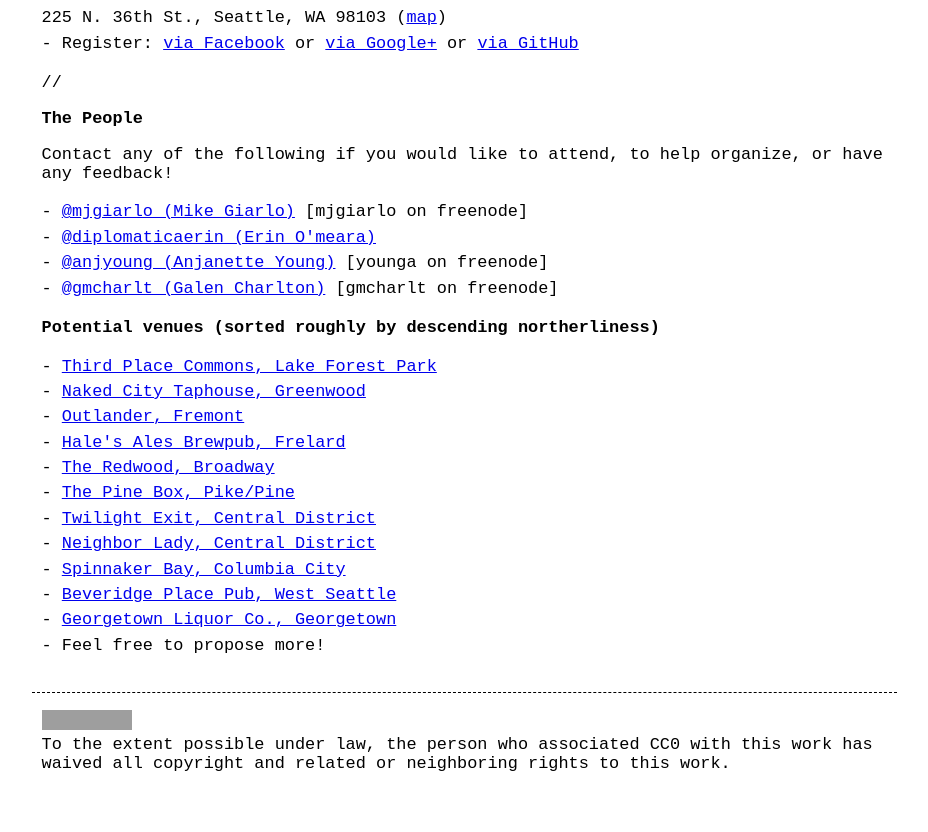
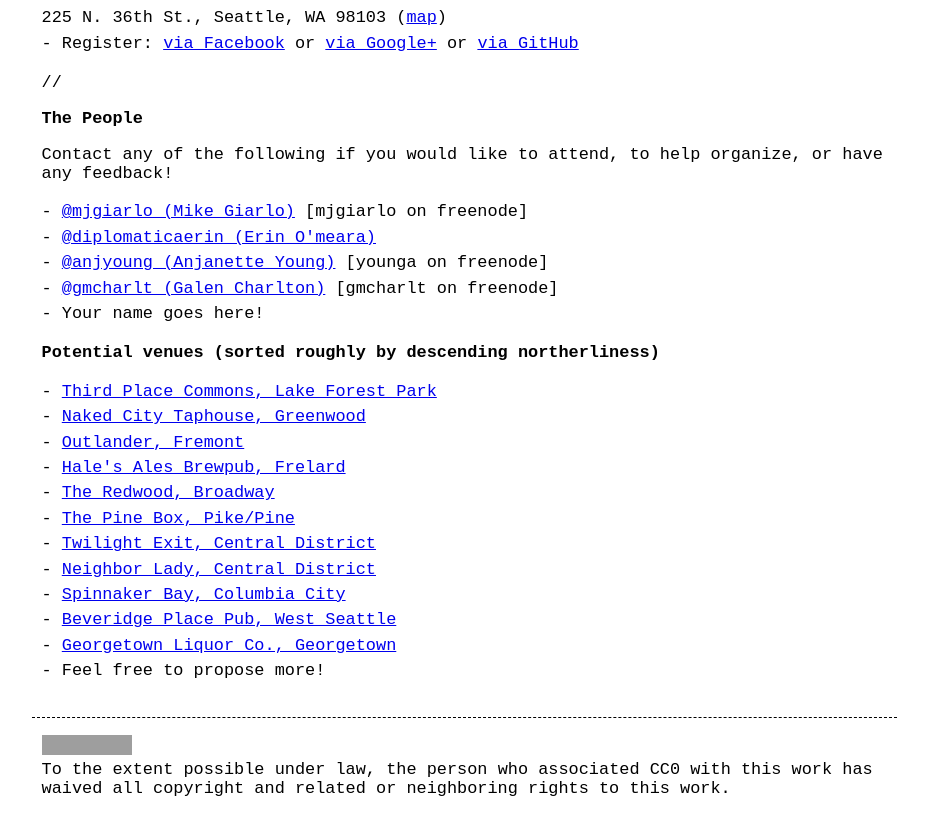
Before and after one commit to computeranonymous/computer, a Jekyll site: the page built from us_seattle.html, in a window 1280 px wide and 900 px high, scrolled down 1190 px, cut to the strip 68-900 px from the top of the window. Shown: the whole strip, without its empty margins (176-1104 px from the left). Built offline with Jekyll 4.4.1, drawn with Linux system fonts in a browser that asks for light colours; before the commit the page ends 2064 px from its top, so only the background shows below that; grey boxes are pictures that could not be loaded.

Commit message:
restore invitation to add ALL THE PEOPLE!

```diff
--- a/us_seattle.html
+++ b/us_seattle.html
@@ -65,6 +65,7 @@
     <li><a href="https://twitter.com/diplomaticaerin">@diplomaticaerin (Erin O'meara)</a></li>
     <li><a href="https://twitter.com/anjyoung">@anjyoung (Anjanette Young)</a> [younga on freenode]</li>
     <li><a href="https://twitter.com/gmcharlt">@gmcharlt (Galen Charlton)</a> [gmcharlt on freenode]</li>
+    <li>Your name goes here!</li>
 </ul>
 
 <h2 id="venues">Potential venues (sorted roughly by descending northerliness)</h2>
```
